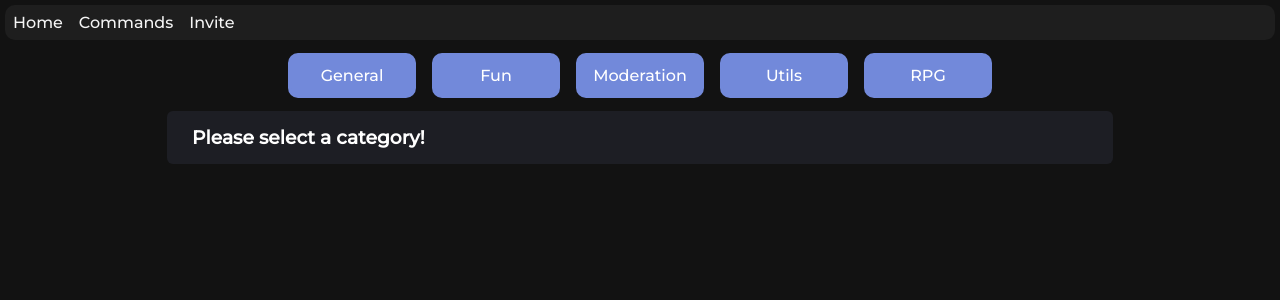
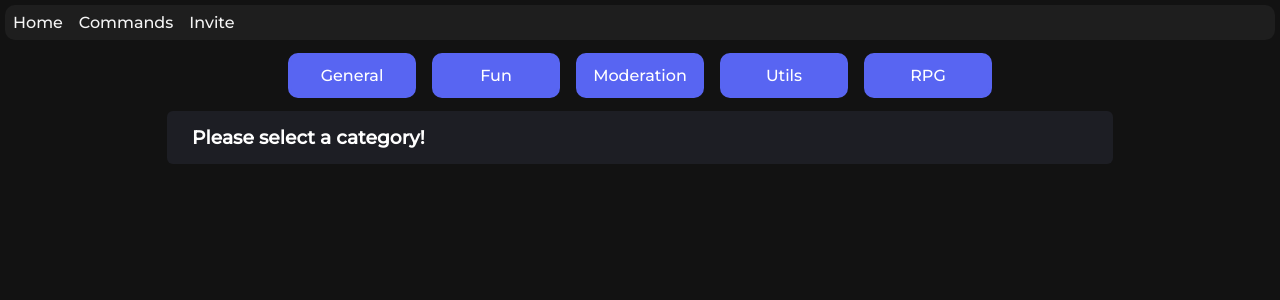
Before and after one commit to RealThe3D/asomataru-website, a React (Create React App) app: page /commands in a window 1280 px wide. Shown: the top 300 px of the page. Built offline with nearby package versions, Linux system fonts and the light colour scheme; the HTML template or start-up script is replaced by a standard one.

Commit message:
Changed css to use new blurple

```diff
--- a/src/components/Button/styles.js
+++ b/src/components/Button/styles.js
@@ -8,7 +8,7 @@ const Button = styled.button`
 	font-family: 'Montserrat', sans-serif;
 	font-size: 1rem;
 	font-weight: 500;
-	border: 3px solid var(--old-blurple);
+	border: 3px solid var(--new-blurple);
 	padding: 10px;
 	width: 8em;
 	transition: background-color 300ms ease;
@@ -16,7 +16,7 @@ const Button = styled.button`
 	${(props) =>
 		props.blurple &&
 		css`
-			background-color: var(--old-blurple);
+			background-color: var(--new-blurple);
 		`}
 	&:hover {
 		background-color: #121212;
--- a/src/index.css
+++ b/src/index.css
@@ -5,6 +5,7 @@
 /* Globals */
 :root {
 	--old-blurple: #7289da;
+	--new-blurple: #5865f2;
 	--dark-gray: rgb(30, 30, 30);
 	--light-gray: rgb(50, 50, 50);
 	font-size: 16px;
```
